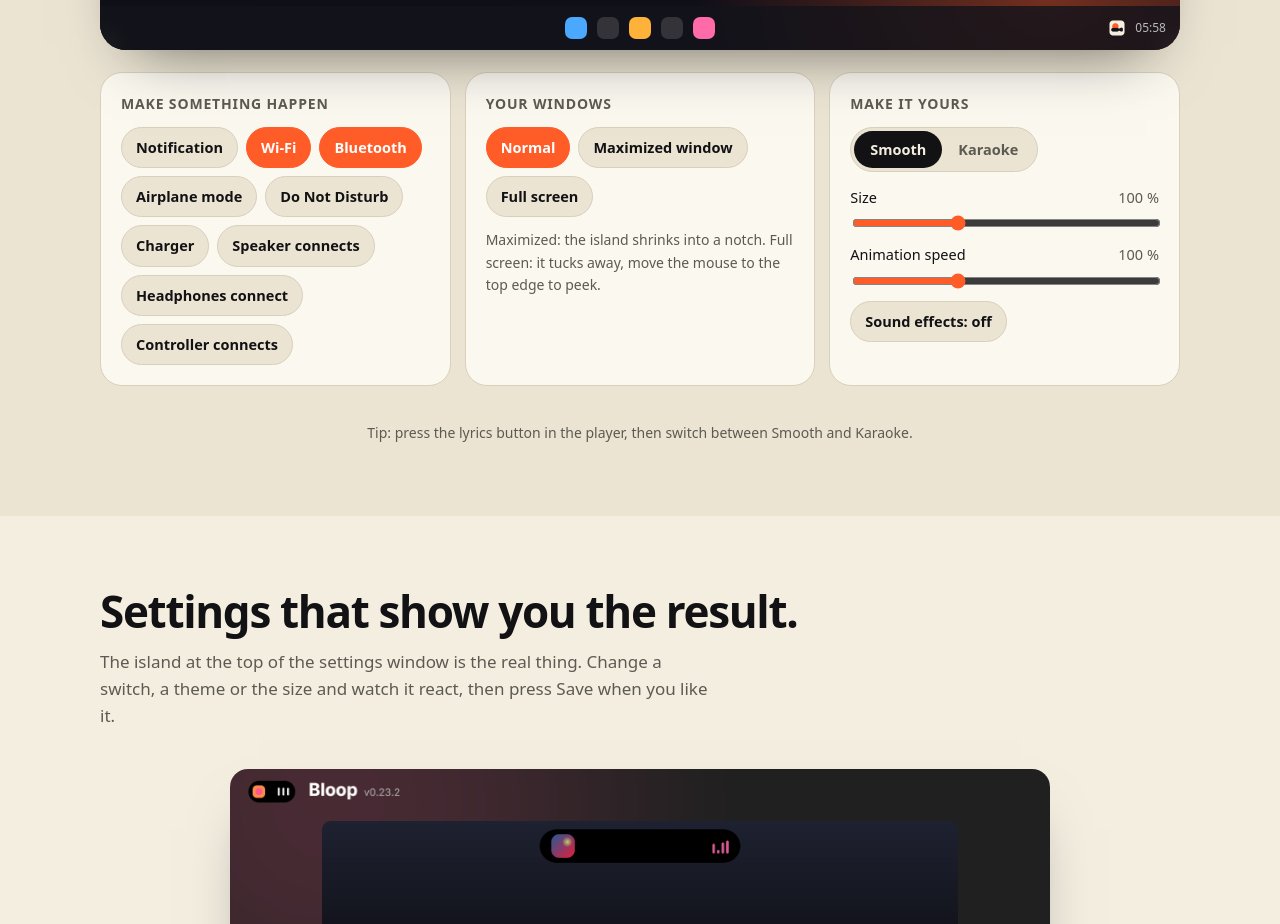
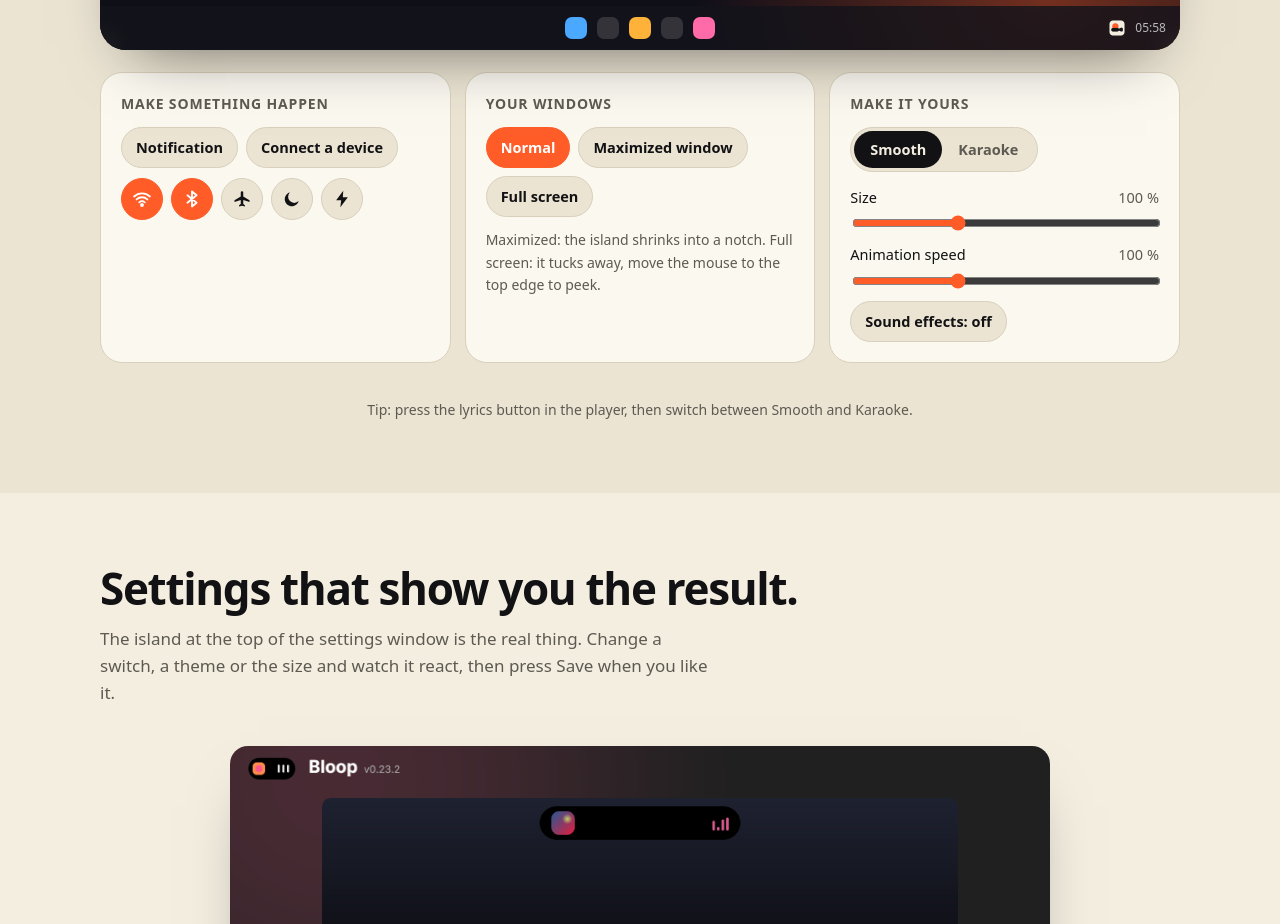
Before and after one commit to clovr1/dynamic-island-win, a plain HTML site: page docs/index.html in a window 1280 px wide. Shown: the part 2400-3324 px from the top of the page. Drawn offline with Linux system fonts and the light colour scheme; no server answers.

Commit message:
Website demo: compact controls
Co-Authored-By: Claude Sonnet 5.5 <noreply@anthropic.com>
Claude-Session: https://claude.ai/code/session_017MiQtru6uJYJr9UcrKXSEF

```diff
--- a/docs/index.html
+++ b/docs/index.html
@@ -247,6 +247,9 @@ footer a { color: var(--dim); }
 .box h3 { margin: 0 0 12px; font-size: 14px; letter-spacing: .06em; text-transform: uppercase; color: var(--dim); }
 .chips { display: flex; flex-wrap: wrap; gap: 8px; }
 .chip { appearance: none; font: inherit; font-size: 14.5px; font-weight: 600; color: var(--ink); background: var(--bg2); border: 1px solid var(--line); border-radius: 999px; padding: 8px 14px; cursor: pointer; transition: transform .12s ease, background .15s, color .15s; }
+.chips.icons { margin-top: 10px; }
+.chip.ic { width: 42px; height: 42px; padding: 0; display: grid; place-items: center; border-radius: 50%; }
+.chip.ic svg { width: 20px; height: 20px; }
 .chip:hover { transform: translateY(-1px); } .chip:active { transform: scale(.96); }
 .chip[aria-pressed="true"] { background: var(--orange); border-color: var(--orange); color: #fff; }
 .chip:focus-visible, .btn:focus-visible, summary:focus-visible { outline: 3px solid var(--orange); outline-offset: 2px; }
@@ -357,14 +360,14 @@ footer a { color: var(--dim); }
           <h3>Make something happen</h3>
           <div class="chips" id="ev">
             <button class="chip" data-ev="notif">Notification</button>
-            <button class="chip" data-ev="wifi" aria-pressed="true">Wi-Fi</button>
-            <button class="chip" data-ev="bt" aria-pressed="true">Bluetooth</button>
-            <button class="chip" data-ev="airplane" aria-pressed="false">Airplane mode</button>
-            <button class="chip" data-ev="dnd" aria-pressed="false">Do Not Disturb</button>
-            <button class="chip" data-ev="charge" aria-pressed="false">Charger</button>
-            <button class="chip" data-ev="speaker">Speaker connects</button>
-            <button class="chip" data-ev="headphones">Headphones connect</button>
-            <button class="chip" data-ev="controller">Controller connects</button>
+            <button class="chip" data-ev="device">Connect a device</button>
+          </div>
+          <div class="chips icons" id="sysbtns" role="group" aria-label="System switches">
+            <button class="chip ic" data-ev="wifi" data-ic="wifi" aria-pressed="true" aria-label="Wi-Fi" title="Wi-Fi"></button>
+            <button class="chip ic" data-ev="bt" data-ic="bt" aria-pressed="true" aria-label="Bluetooth" title="Bluetooth"></button>
+            <button class="chip ic" data-ev="airplane" data-ic="airplane" aria-pressed="false" aria-label="Airplane mode" title="Airplane mode"></button>
+            <button class="chip ic" data-ev="dnd" data-ic="dnd" aria-pressed="false" aria-label="Do Not Disturb" title="Do Not Disturb"></button>
+            <button class="chip ic" data-ev="charge" data-ic="bolt" aria-pressed="false" aria-label="Charger" title="Charger"></button>
           </div>
         </div>
         <div class="box">
@@ -733,7 +736,9 @@ footer a { color: var(--dim); }
   $("#edge").addEventListener("click", peekOn);
 
   /* ---- the buttons under the demo ---- */
-  $$("#ev .chip").forEach(function (b) {
+  $$("#sysbtns .chip").forEach(function (b) { b.innerHTML = ICONS[b.dataset.ic]; });
+  var devI = 0, DEVS = [["speaker", "JBL Flip 6"], ["headphones", "WH-1000XM5"], ["controller", "Wireless Controller"]];
+  $$("#ev .chip, #sysbtns .chip").forEach(function (b) {
     b.addEventListener("click", function () {
       var k = b.dataset.ev;
       if (S.env === "fs" && !S.peek) { /* in full screen nothing shows: the app stays quiet */ }
@@ -743,9 +748,7 @@ footer a { color: var(--dim); }
         (sys.charge ? snd.on : snd.off)();
         showTr({ kind: "status", s: { name: sys.charge ? "Charging" : "Unplugged", ic: sys.charge ? "bolt" : "bolt", c: sys.charge ? "#30d158" : "#8a8a92", batt: true } }, 2400);
       }
-      else if (k === "speaker") pushDevice("speaker", "JBL Flip 6");
-      else if (k === "headphones") pushDevice("headphones", "WH-1000XM5");
-      else if (k === "controller") pushDevice("controller", "Wireless Controller");
+      else if (k === "device") { var dv = DEVS[devI++ % DEVS.length]; pushDevice(dv[0], dv[1]); }
       else { var on = pushSys(k); b.setAttribute("aria-pressed", String(on)); }
     });
   });
```
